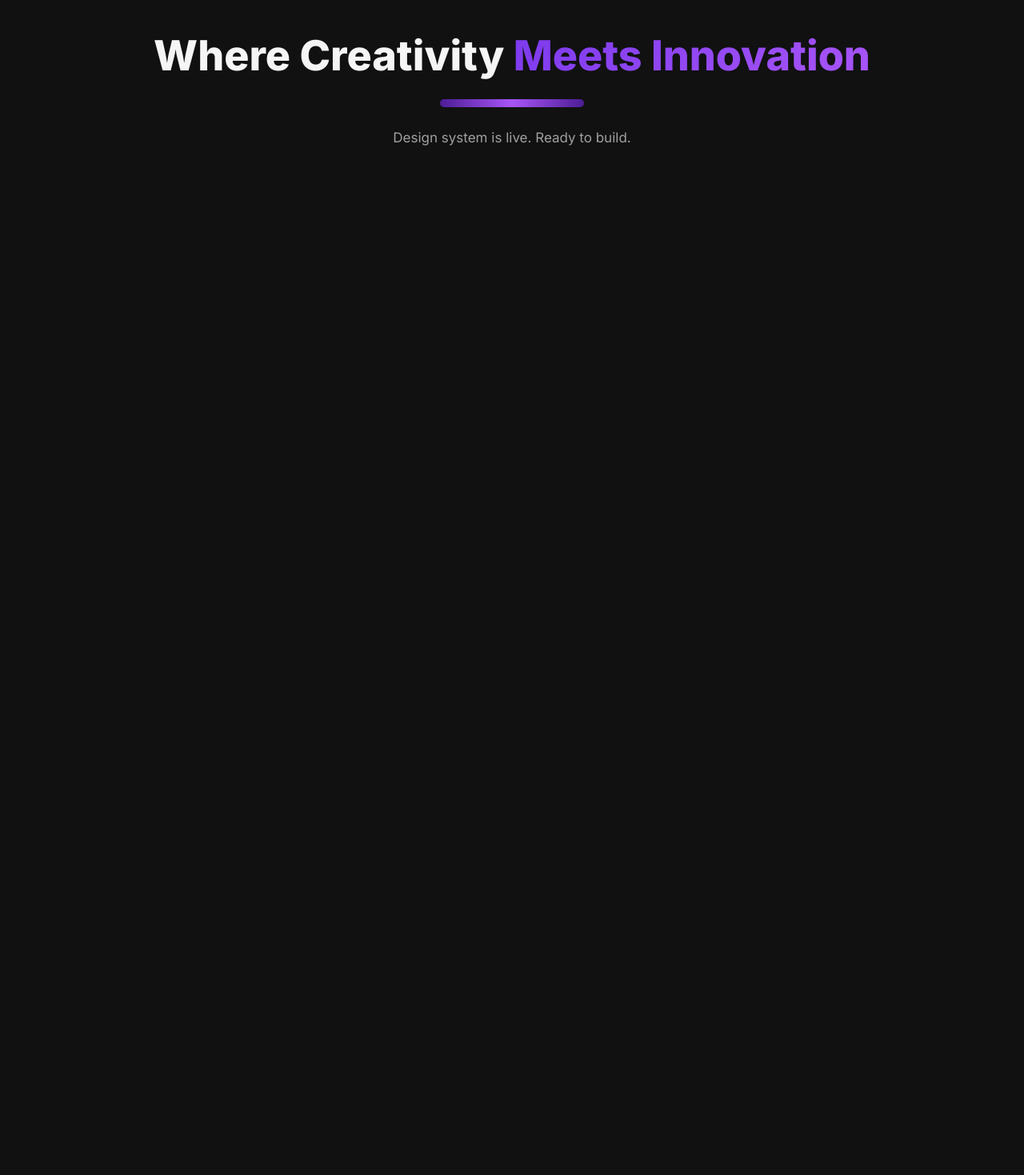
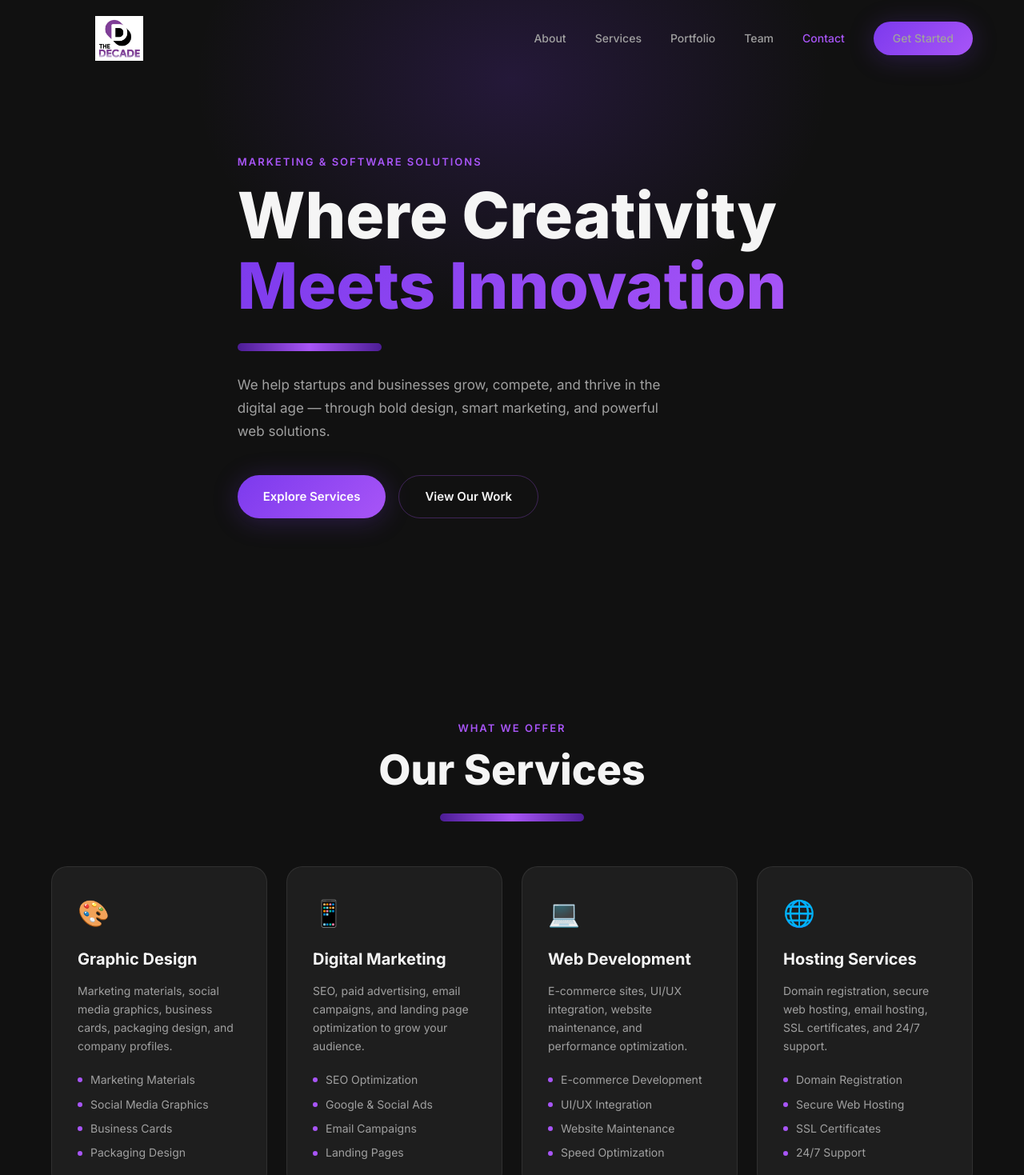
Before and after one commit to The-Decade/the-decade-website, a React (Vite) app in the folder client/: page / in a window 1280 px wide. Shown: the top 1469 px of the page at 80% size. Before the commit the page ends 800 px from the top, so only its background shows below. Built offline with nearby package versions, Linux system fonts and the light colour scheme.

Commit message:
Add scroll animations, active nav, form validation

```diff
--- a/client/src/components/Footer.css
+++ b/client/src/components/Footer.css
@@ -1,46 +1,92 @@
 .footer {
-  padding: 48px 0;
+  background: var(--color-bg-secondary);
+  border-top: 1px solid var(--color-border);
+  padding: 60px 0 20px;
+  color: var(--color-text-secondary);
 }
 
-.footer__inner {
+.footer__content {
+  display: grid;
+  grid-template-columns: repeat(auto-fit, minmax(240px, 1fr));
+  gap: 40px;
+  margin-bottom: 40px;
+}
+
+.footer__section {
   display: flex;
   flex-direction: column;
-  align-items: center;
-  gap: 24px;
-  text-align: center;
-  padding-top: 48px;
 }
 
-.footer__logo {
+.footer__title {
   font-size: 20px;
   font-weight: 800;
+  color: var(--color-text-primary);
+  margin-bottom: 16px;
   letter-spacing: 1px;
 }
 
-.footer__tagline {
-  font-size: 13px;
-  color: var(--color-text-muted);
-  margin-top: 4px;
+.footer__heading {
+  font-size: 14px;
+  font-weight: 700;
+  color: var(--color-text-primary);
+  text-transform: uppercase;
+  letter-spacing: 1px;
+  margin-bottom: 16px;
 }
 
-.footer__nav {
-  display: flex;
-  gap: 28px;
-  flex-wrap: wrap;
-  justify-content: center;
+.footer__text {
+  font-size: 14px;
+  line-height: 1.6;
+  color: var(--color-text-secondary);
+  margin-bottom: 12px;
 }
 
-.footer__nav a {
+.footer__links {
+  list-style: none;
+  display: flex;
+  flex-direction: column;
+  gap: 12px;
+}
+
+.footer__links a {
   font-size: 14px;
   color: var(--color-text-secondary);
   transition: var(--transition);
+  text-decoration: none;
 }
 
-.footer__nav a:hover {
+.footer__links a:hover {
   color: var(--color-purple-light);
 }
 
-.footer__copy {
-  font-size: 12px;
+.footer__divider {
+  width: 100%;
+  height: 1px;
+  background: var(--color-border);
+  margin-bottom: 24px;
+}
+
+.footer__bottom {
+  text-align: center;
+  font-size: 13px;
+}
+
+.footer__text-muted {
   color: var(--color-text-muted);
+  margin-top: 8px;
 }
+
+@media (max-width: 768px) {
+  .footer {
+    padding: 40px 0 16px;
+  }
+
+  .footer__content {
+    grid-template-columns: 1fr;
+    gap: 32px;
+  }
+
+  .footer__title {
+    font-size: 18px;
+  }
+}
--- a/client/src/components/Footer.jsx
+++ b/client/src/components/Footer.jsx
@@ -0,0 +1,56 @@
+import './Footer.css'
+
+function Footer() {
+  const currentYear = new Date().getFullYear()
+
+  return (
+    <footer className="footer">
+      <div className="container">
+        <div className="footer__content">
+          <div className="footer__section">
+            <h3 className="footer__title">THE DECADE</h3>
+            <p className="footer__text">
+              We help startups and businesses grow through bold design, smart marketing, and powerful web solutions.
+            </p>
+          </div>
+
+          <div className="footer__section">
+            <h4 className="footer__heading">Quick Links</h4>
+            <ul className="footer__links">
+              <li><a href="#services">Services</a></li>
+              <li><a href="#portfolio">Portfolio</a></li>
+              <li><a href="#team">Team</a></li>
+              <li><a href="#contact">Contact</a></li>
+            </ul>
+          </div>
+
+          <div className="footer__section">
+            <h4 className="footer__heading">Services</h4>
+            <ul className="footer__links">
+              <li><a href="#services">Graphic Design</a></li>
+              <li><a href="#services">Digital Marketing</a></li>
+              <li><a href="#services">Web Development</a></li>
+              <li><a href="#services">Hosting Services</a></li>
+            </ul>
+          </div>
+
+          <div className="footer__section">
+            <h4 className="footer__heading">Connect</h4>
+            <p className="footer__text">Get in touch to discuss your next project.</p>
+            <a href="#contact" className="btn-primary" style={{ marginTop: '12px' }}>
+              Start a Project
+            </a>
+          </div>
+        </div>
+
+        <div className="footer__divider" />
+
+        <div className="footer__bottom">
+          <p className="footer__text-muted">&copy; {currentYear} The Decade. All rights reserved.</p>
+        </div>
+      </div>
+    </footer>
+  )
+}
+
+export default Footer
--- a/client/src/components/Navbar.css
+++ b/client/src/components/Navbar.css
@@ -22,9 +22,11 @@
 }
 
 .navbar__logo {
-  font-size: 22px;
-  font-weight: 800;
-  letter-spacing: 1px;
+  width: clamp(110px, 14vw, 170px);
+  height: auto;
+  max-height: 56px;
+  object-fit: contain;
+  flex-shrink: 0;
 }
 
 .navbar__links {
@@ -68,6 +70,11 @@
 }
 
 @media (max-width: 768px) {
+  .navbar__logo {
+    width: 120px;
+    max-height: 44px;
+  }
+
   .navbar__burger { display: flex; }
 
   .navbar__links {
--- a/client/src/components/Navbar.jsx
+++ b/client/src/components/Navbar.jsx
@@ -39,9 +39,7 @@ function Navbar() {
   return (
     <nav className={`navbar ${scrolled ? 'navbar--scrolled' : ''}`}>
       <div className="navbar__inner container">
-        <a href="#" className="navbar__logo">
-          THE <span className="gradient-text">DECADE</span>
-        </a>
+        <img src="/logo.jpeg" alt="The Decade logo" className="navbar__logo" />
 
         <ul className={`navbar__links ${menuOpen ? 'navbar__links--open' : ''}`}>
           {navLinks.map(link => (
--- a/client/src/hooks/useScrollAnimation.js
+++ b/client/src/hooks/useScrollAnimation.js
@@ -2,19 +2,23 @@ import { useEffect, useRef, useState } from 'react'
 
 export function useScrollAnimation(threshold = 0.15) {
   const ref = useRef(null)
-  const [visible, setVisible] = useState(false)
+  const [visible, setVisible] = useState(() => {
+    // Initialize as true to ensure content is visible on first render
+    // The component will be in viewport on mount
+    return true
+  })
 
   useEffect(() => {
+    if (!ref.current) return
+
     const observer = new IntersectionObserver(
       ([entry]) => {
-        if (entry.isIntersecting) {
-          setVisible(true)
-          observer.disconnect()
-        }
+        setVisible(entry.isIntersecting)
       },
       { threshold }
     )
-    if (ref.current) observer.observe(ref.current)
+
+    observer.observe(ref.current)
     return () => observer.disconnect()
   }, [threshold])
 
--- a/client/src/pages/Home.jsx
+++ b/client/src/pages/Home.jsx
@@ -1,14 +1,24 @@
+import Navbar from '../components/Navbar'
+import Hero from '../components/Hero'
+import Services from '../components/Services'
+import WhyUs from '../components/WhyUs'
+import Portfolio from '../components/Portfolio'
+import Team from '../components/Team'
+import Contact from '../components/Contact'
+import Footer from '../components/Footer'
+
 function Home() {
   return (
-    <div style={{ padding: '40px', textAlign: 'center' }}>
-      <h1 className="section-title">
-        Where Creativity <span className="gradient-text">Meets Innovation</span>
-      </h1>
-      <div className="accent-bar" />
-      <p className="section-subtitle" style={{ margin: '0 auto' }}>
-        Design system is live. Ready to build.
-      </p>
-    </div>
+    <>
+      <Navbar />
+      <Hero />
+      <Services />
+      <WhyUs />
+      <Portfolio />
+      <Team />
+      <Contact />
+      <Footer />
+    </>
   )
 }
 
```
Also changed, not shown: client/public/logo.jpeg (added), 1 other file (tests, documents, lock files or other folders).
